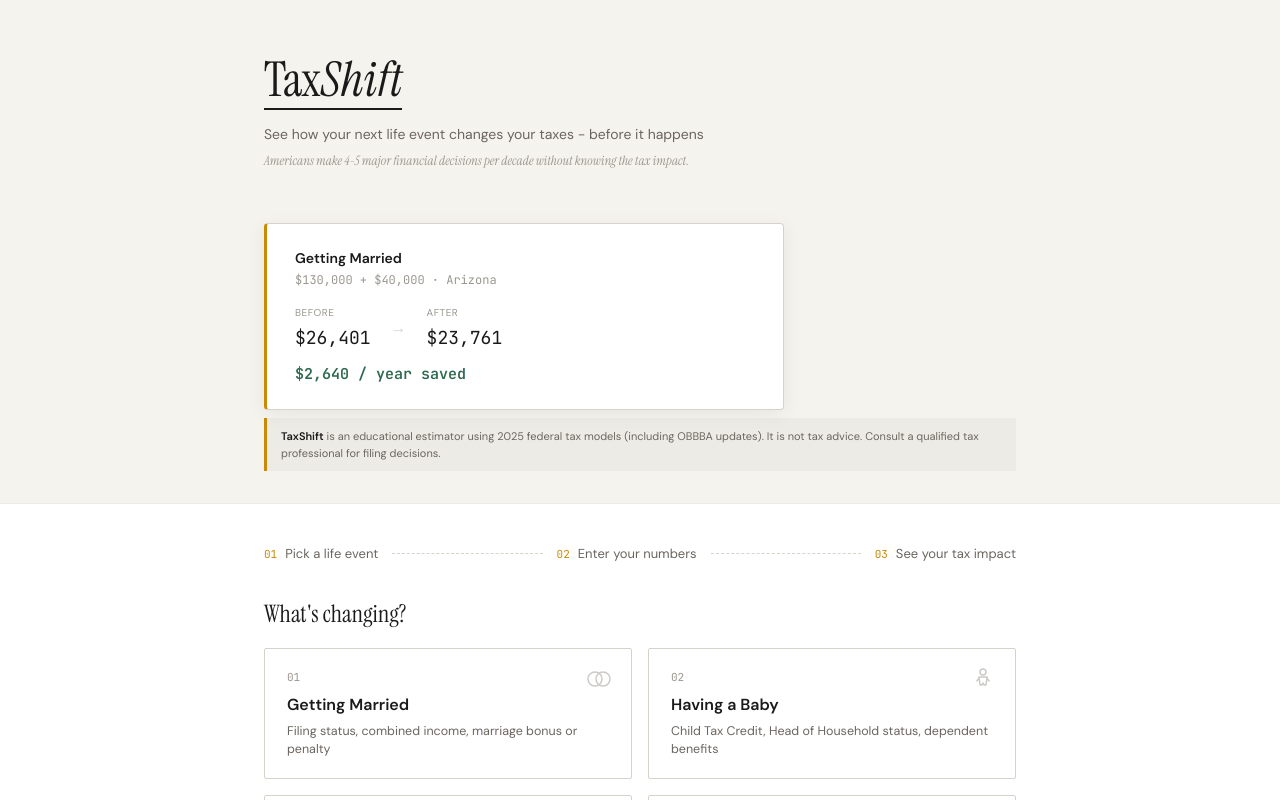
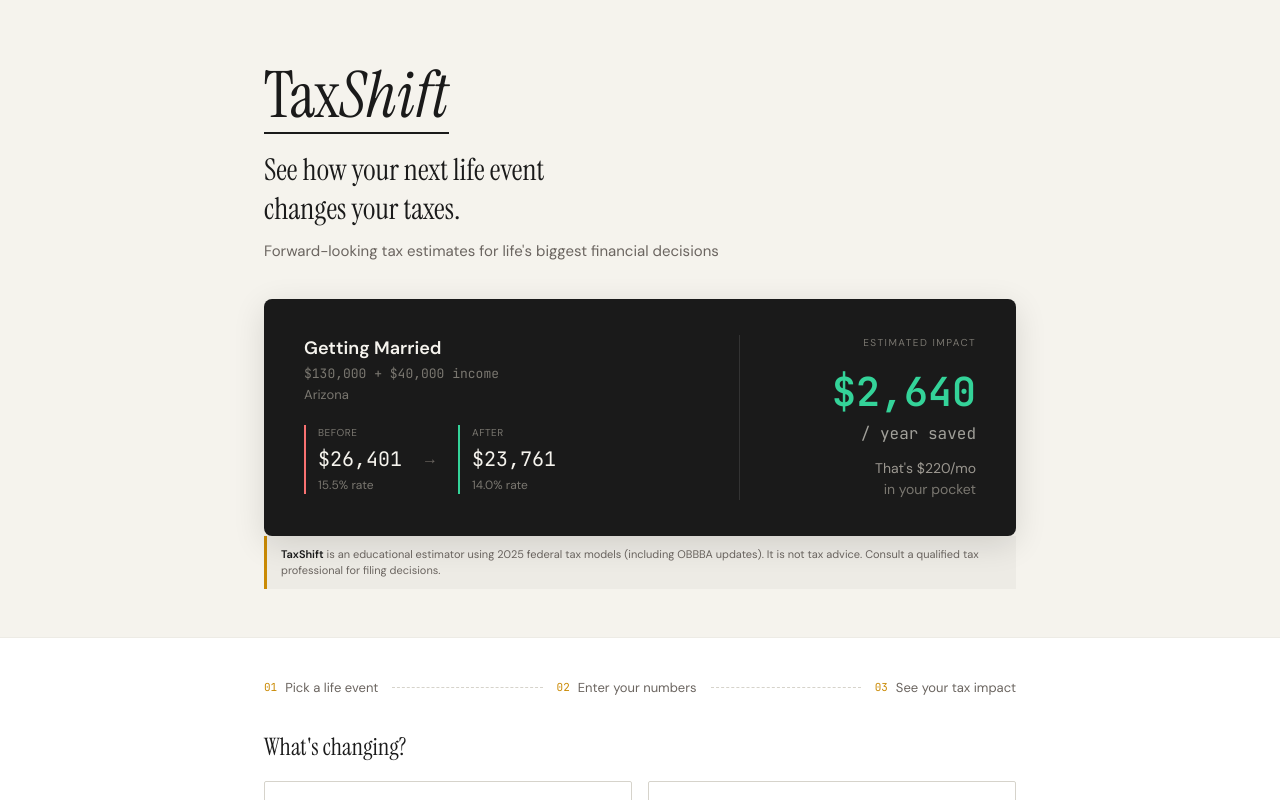
Before and after one commit to AdityaChauhanX07/taxshift, a React (Vite) app: page / in a window 1280 px wide. Shown: the top 800 px of the page. Built offline with nearby package versions, Linux system fonts and the light colour scheme; no server answers.

Commit message:
hero overhaul - 64px wordmark, magazine headline, full-width dark preview panel

```diff
--- a/src/App.jsx
+++ b/src/App.jsx
@@ -215,43 +215,50 @@
     <div style={{ minHeight: '100vh', background: COLORS.bg, color: COLORS.textPrimary }}>
       {/* SECTION 1 — Hero: cream + dot grid */}
       <div style={{ background: COLORS.bg, ...dotGrid }}>
-        <div style={{ ...innerContainer, padding: `0 ${hPad}px ${isMobile ? 24 : 32}px` }}>
-          <header style={{ padding: isMobile ? '40px 0 20px' : '56px 0 24px' }}>
+        <div
+          style={{
+            ...innerContainer,
+            padding: isMobile ? `40px ${hPad}px 48px` : `64px ${hPad}px 48px`,
+          }}
+        >
+          <header>
             <div
               style={{
                 display: 'inline-block',
                 borderBottom: `2px solid ${COLORS.textPrimary}`,
                 paddingBottom: 4,
+                marginBottom: 16,
               }}
             >
               <span
-                style={{ fontFamily: FONTS.serif, fontSize: isMobile ? 36 : 48, lineHeight: 1 }}
+                style={{ fontFamily: FONTS.serif, fontSize: isMobile ? 44 : 64, lineHeight: 1 }}
               >
                 Tax<span style={{ fontStyle: 'italic' }}>Shift</span>
               </span>
             </div>
+            <h1
+              style={{
+                fontFamily: FONTS.serif,
+                fontSize: 30,
+                fontWeight: 400,
+                lineHeight: 1.3,
+                color: COLORS.textPrimary,
+                margin: 0,
+              }}
+            >
+              See how your next life event
+              <br />
+              changes your taxes.
+            </h1>
             <p
               style={{
                 fontFamily: FONTS.sans,
-                fontSize: 14,
+                fontSize: 15,
                 color: COLORS.textSecondary,
-                margin: '14px 0 0',
+                margin: '12px 0 0',
               }}
             >
-              See how your next life event changes your taxes - before it happens
-            </p>
-            <p
-              style={{
-                fontFamily: FONTS.serif,
-                fontStyle: 'italic',
-                fontSize: 13,
-                color: COLORS.tagMuted,
-                margin: '6px 0 0',
-                maxWidth: 520,
-              }}
-            >
-              Americans make 4-5 major financial decisions per decade without knowing the tax
-              impact.
+              Forward-looking tax estimates for life's biggest financial decisions
             </p>
           </header>
 
--- a/src/components/HeroPreview.jsx
+++ b/src/components/HeroPreview.jsx
@@ -1,37 +1,47 @@
-import { COLORS, FONTS } from '../utils/theme.js'
+import { FONTS } from '../utils/theme.js'
 import { useMediaQuery } from '../utils/useMediaQuery.js'
 
+// Dark-panel palette — local to this teaser since it previews the dark results
+// experience and doesn't reuse the app's cream tokens.
+const PANEL = {
+  bg: '#1A1A1A',
+  textBright: '#F5F3ED',
+  muted: '#7A7770',
+  mutedSoft: '#9B9790',
+  arrow: '#6B6560',
+  green: '#34D399',
+  greenSoft: '#A1A09A',
+  red: '#F87171',
+  divider: '#333333',
+}
+
 /**
- * Static, non-interactive "preview card" shown in the header. It renders a
- * sample marriage result (all numbers hardcoded — this is a marketing teaser,
- * not live data) so visitors see what TaxShift produces before touching a thing.
+ * Static, non-interactive showcase panel shown in the hero. It renders a sample
+ * marriage result (all numbers hardcoded — this is a marketing teaser, not live
+ * data) so visitors see what TaxShift produces before touching a thing. The dark
+ * panel previews the dark results experience.
  */
 export default function HeroPreview() {
   const isMobile = useMediaQuery('(max-width: 639px)')
 
-  /** One BEFORE/AFTER mini-block: small label above a mono value. */
-  const block = (label, value) => (
-    <div>
+  /** One BEFORE/AFTER mini-block with a thin colored left accent. */
+  const block = (label, value, rate, accent) => (
+    <div style={{ borderLeft: `2px solid ${accent}`, paddingLeft: 12 }}>
       <div
         style={{
           fontFamily: FONTS.sans,
           fontSize: 10,
           textTransform: 'uppercase',
           letterSpacing: '0.5px',
-          color: COLORS.tagMuted,
+          color: PANEL.muted,
           marginBottom: 4,
         }}
       >
         {label}
       </div>
-      <div
-        style={{
-          fontFamily: FONTS.mono,
-          fontSize: isMobile ? 16 : 18,
-          color: COLORS.textPrimary,
-        }}
-      >
-        {value}
+      <div style={{ fontFamily: FONTS.mono, fontSize: 20, color: PANEL.textBright }}>{value}</div>
+      <div style={{ fontFamily: FONTS.sans, fontSize: 12, color: PANEL.muted, marginTop: 2 }}>
+        {rate}
       </div>
     </div>
   )
@@ -40,53 +50,98 @@
     <div
       className="ts-hero-preview"
       style={{
-        maxWidth: isMobile ? '100%' : 520,
-        background: COLORS.card,
-        border: `1px solid ${COLORS.border}`,
-        borderLeft: `3px solid ${COLORS.accent}`,
-        borderRadius: 4,
-        boxShadow: '0 4px 20px rgba(0, 0, 0, 0.06)',
-        padding: isMobile ? 20 : '24px 28px',
-        margin: '28px 0 8px',
+        width: '100%',
+        background: PANEL.bg,
+        borderRadius: 8,
+        boxShadow: '0 8px 32px rgba(0, 0, 0, 0.12)',
+        padding: isMobile ? '28px 24px' : '36px 40px',
+        margin: '36px 0 0',
+        boxSizing: 'border-box',
+        display: 'flex',
+        flexDirection: isMobile ? 'column' : 'row',
+        gap: isMobile ? 24 : 0,
+      }}
+    >
+      {/* LEFT — the scenario and before/after comparison */}
+      <div style={{ flex: isMobile ? 'none' : '0 0 60%', width: isMobile ? '100%' : 'auto' }}>
+        <div
+          style={{
+            fontFamily: FONTS.sans,
+            fontSize: 18,
+            fontWeight: 600,
+            color: PANEL.textBright,
+          }}
+        >
+          Getting Married
+        </div>
+        <div style={{ fontFamily: FONTS.mono, fontSize: 13, color: PANEL.muted, marginTop: 2 }}>
+          $130,000 + $40,000 income
+        </div>
+        <div style={{ fontFamily: FONTS.sans, fontSize: 13, color: PANEL.muted, marginTop: 2 }}>
+          Arizona
+        </div>
+
+        <div style={{ display: 'flex', alignItems: 'center', gap: 20, marginTop: 20 }}>
+          {block('Before', '$26,401', '15.5% rate', PANEL.red)}
+          <span style={{ fontSize: 16, color: PANEL.arrow }}>→</span>
+          {block('After', '$23,761', '14.0% rate', PANEL.green)}
+        </div>
+      </div>
+
+      {/* Vertical divider between halves (desktop only) */}
+      {!isMobile && (
+        <div style={{ width: 1, background: PANEL.divider, alignSelf: 'stretch', margin: '0 32px' }} />
+      )}
+
+      {/* RIGHT — the headline impact */}
+      <div
+        style={{
+          flex: isMobile ? 'none' : '1',
+          width: isMobile ? '100%' : 'auto',
+          display: 'flex',
+          flexDirection: 'column',
+          alignItems: isMobile ? 'flex-start' : 'flex-end',
+          textAlign: isMobile ? 'left' : 'right',
         }}
       >
         <div
           style={{
             fontFamily: FONTS.sans,
-          fontSize: 14,
-          fontWeight: 600,
-          color: COLORS.textPrimary,
+            fontSize: 10,
+            textTransform: 'uppercase',
+            letterSpacing: '1.5px',
+            color: PANEL.muted,
           }}
         >
-        Getting Married
+          Estimated Impact
         </div>
         <div
           style={{
             fontFamily: FONTS.mono,
-          fontSize: 12,
-          color: COLORS.tagMuted,
-          marginTop: 2,
-        }}
-      >
-        $130,000 + $40,000 · Arizona
-      </div>
-
-      <div style={{ display: 'flex', alignItems: 'center', gap: 20, marginTop: 16 }}>
-        {block('BEFORE', '$26,401')}
-        <span style={{ fontSize: 16, color: COLORS.border }}>→</span>
-        {block('AFTER', '$23,761')}
-      </div>
-
-      <div
-        style={{
-          fontFamily: FONTS.mono,
-          fontSize: 15,
+            fontSize: isMobile ? 32 : 40,
             fontWeight: 600,
-          color: COLORS.savings,
+            color: PANEL.green,
             marginTop: 12,
           }}
         >
-        $2,640 / year saved
+          $2,640
+        </div>
+        <div style={{ fontFamily: FONTS.mono, fontSize: 16, color: PANEL.greenSoft }}>
+          / year saved
+        </div>
+        <div
+          style={{
+            fontFamily: FONTS.sans,
+            fontSize: 14,
+            color: PANEL.mutedSoft,
+            marginTop: 12,
+          }}
+        >
+          That's $220/mo
+        </div>
+        <div style={{ fontFamily: FONTS.sans, fontSize: 14, color: PANEL.muted }}>
+          in your pocket
+        </div>
       </div>
     </div>
   )
--- a/src/index.css
+++ b/src/index.css
@@ -22,12 +22,12 @@
   animation: ts-fade-in 200ms ease both;
 }
 
-/* Hero preview card: fade in with a slight upward slide, 1s after load. The
+/* Hero preview panel: fade in with a slight upward slide, 600ms after load. The
    `both` fill mode keeps it hidden during the delay. */
 @keyframes ts-rise-in {
   from {
     opacity: 0;
-    transform: translateY(8px);
+    transform: translateY(12px);
   }
   to {
     opacity: 1;
@@ -36,7 +36,7 @@
 }
 
 .ts-hero-preview {
-  animation: ts-rise-in 500ms ease 1s both;
+  animation: ts-rise-in 600ms ease 600ms both;
 }
 
 /* Button hover states. Kept here so the transitions are pure CSS; the
```
Lines whose indentation alone changed are shown as unchanged.
